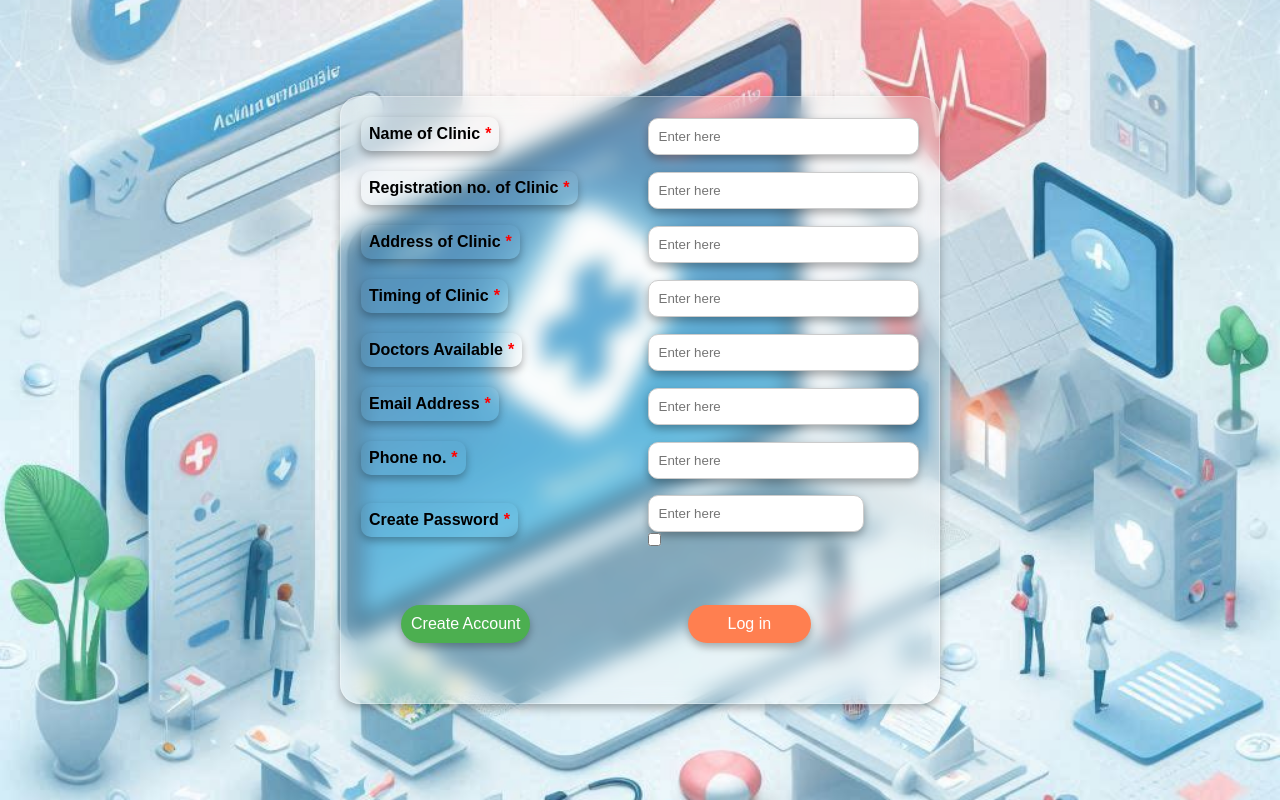
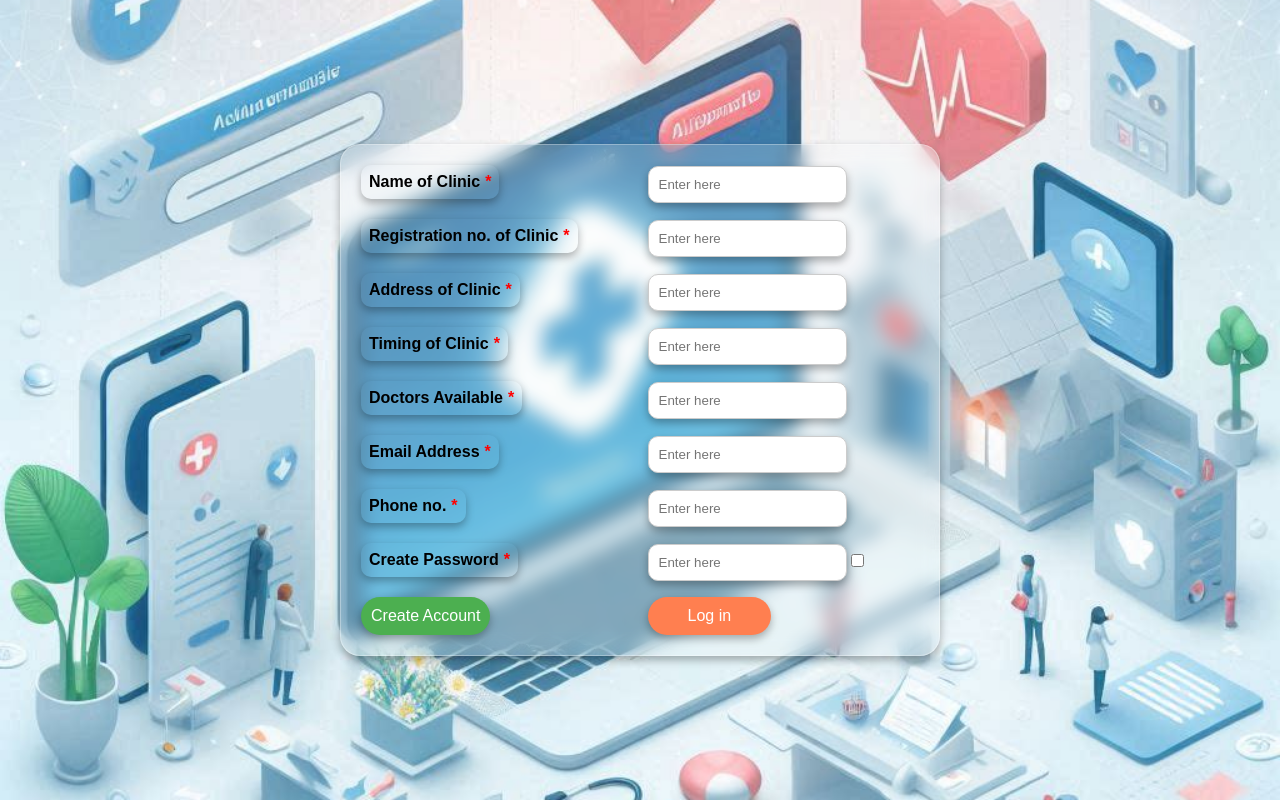
Before and after one commit to M-Codes6/DocGoo, a plain HTML site: page My-App/user-auth/Clinical/clinical.html in a window 1280 px wide. Drawn offline with Linux system fonts and the light colour scheme.

Commit message:
Update clinicalStyle.css

```diff
--- a/My-App/user-auth/Clinical/clinicalStyle.css
+++ b/My-App/user-auth/Clinical/clinicalStyle.css
@@ -62,7 +62,7 @@ body {
 .box input[type="email"],
 .box input[type="password"],
 .box input[type="number"] {
-    width: 100%;
+/*     width: 100%; */
     padding: 10px;
     border: 1px solid #ccc;
     border-radius: 10px;
@@ -81,7 +81,7 @@ body {
 }
 
 .box button {
-    margin: 40px;
+/*     margin: 40px; */
     border: none;
     color: white;
     font-size: 16px;
```
